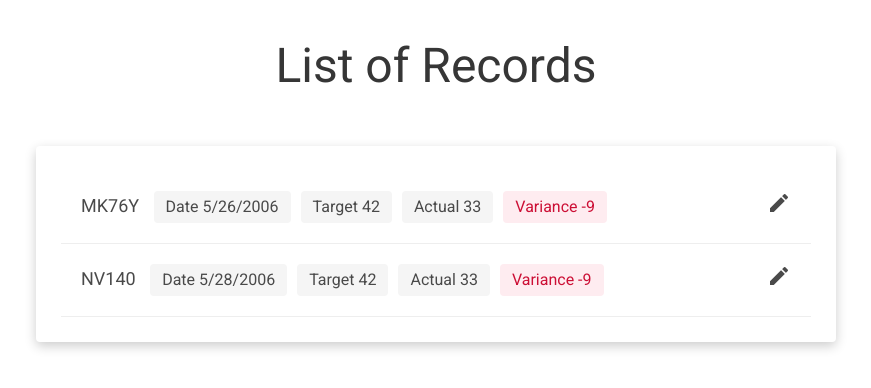
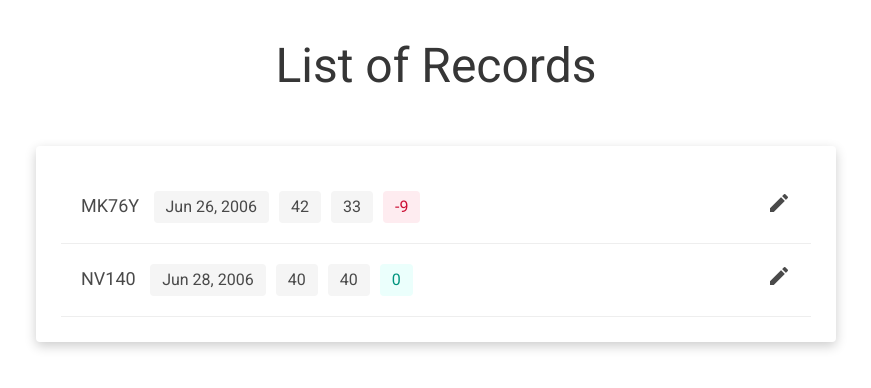
Before and after one commit to jannikr/measuring-station, an Angular app: page / in a window 1280 px wide. Shown: the top 388 px of the page, without its empty margins (204-1075 px from the left). Built offline with nearby package versions, Linux system fonts and the light colour scheme.

Commit message:
Create basic data service and record model #17

```diff
--- a/src/app/records/records.component.html
+++ b/src/app/records/records.component.html
@@ -1,3 +1,4 @@
+<!--suppress TypeScriptUnresolvedFunction -->
 <section class="heading-section">
   <h1 class="title is-1 has-text-centered">List of Records</h1>
 </section>
@@ -6,32 +7,22 @@
   <div class="container">
 
     <div class="records-list">
-      <div class="record-item">
+
+      <div class="record-item" *ngFor="let record of records">
         <div class="record-text">
-          MK76Y
-          <span class="tag is-light is-medium">Date 5/26/2006</span>
-          <span class="tag is-light is-medium">Target 42</span>
-          <span class="tag is-light is-medium">Actual 33</span>
-          <span class="tag is-danger is-light is-medium">Variance -9</span>
+          {{record.id}}
+          <span class="tag is-light is-medium">{{ record.date | date }}</span>
+          <span class="tag is-light is-medium">{{ record.target}}</span>
+          <span class="tag is-light is-medium">{{ record.actual }}</span>
+          <span class="tag is-light is-medium" [class.is-danger]="record.variance > 5 || record.variance < -5"
+                [class.is-primary]="record.variance >= 5 || record.variance >= -5">{{ record.variance }}</span>
         </div>
         <div class="edit-box">
           <i class="material-icons">edit</i>
         </div>
+      </div>
 
-      </div>
-      <div class="record-item">
-        <div class="record-text">
-          NV140
-          <span class="tag is-light is-medium">Date 5/28/2006</span>
-          <span class="tag is-light is-medium">Target 42</span>
-          <span class="tag is-light is-medium">Actual 33</span>
-          <span class="tag is-danger is-light is-medium">Variance -9</span>
-        </div>
-        <div class="edit-box">
-          <i class="material-icons">edit</i>
-        </div>
+    </div>
 
-      </div>
-    </div>
   </div>
 </section>
--- a/src/app/records/records.component.ts
+++ b/src/app/records/records.component.ts
@@ -1,12 +1,24 @@
-import { Component } from '@angular/core';
+import {Component, OnInit} from '@angular/core';
+import { Record} from "../shared/record.model";
+import {DataService} from "../shared/data.service";
+import {DatePipe} from "@angular/common";
 
 @Component({
   selector: 'app-records',
   templateUrl: './records.component.html',
-  styleUrls: ['./records.component.scss']
+  styleUrls: ['./records.component.scss'],
+  providers: [DatePipe]
 })
-export class RecordsComponent {
+export class RecordsComponent implements OnInit{
 
-  constructor() { }
+  records: Record[] | undefined
+
+  // inject DataService
+  constructor(private datePipe: DatePipe, private dataService: DataService) { }
+
+  ngOnInit(): void {
+    this.records = this.dataService.getAllRecords()
+
+  }
 
 }
--- /dev/null
+++ b/src/app/shared/data.service.ts
@@ -0,0 +1,29 @@
+import {Injectable} from '@angular/core';
+import {Record} from "./record.model";
+
+@Injectable({
+  providedIn: 'root'
+})
+export class DataService {
+
+  records: Record[] = [
+    new Record('MK76Y', new Date(2006,5,26), 42, 33, -9),
+    new Record('NV140', new Date(2006,5,28), 40, 40, 0)
+  ]
+
+  constructor() { }
+
+  getAllRecords(){
+    return this.records
+  }
+
+  getRecord(id: string){
+    return this.records.find(item => item.id !== id)
+  }
+
+  updateRecord(updateRecord: Record){
+    let indexOfRecord: number;
+    indexOfRecord = this.records.indexOf(<Record>this.getRecord(updateRecord.id));
+    this.records[indexOfRecord] = updateRecord
+  }
+}
--- /dev/null
+++ b/src/app/shared/record.model.ts
@@ -0,0 +1,12 @@
+export class Record {
+
+  constructor(
+    public id: string,
+    public date: Date,
+    public target: number,
+    public actual: number,
+    public variance: number
+  ) {
+  }
+
+}
```
Also changed, not shown: 1 other file (tests, documents, lock files or other folders).
